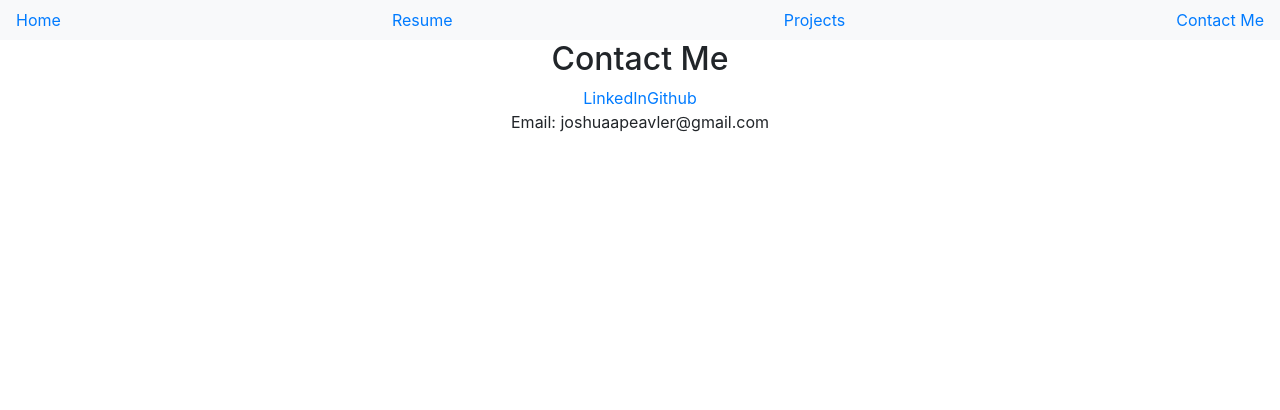
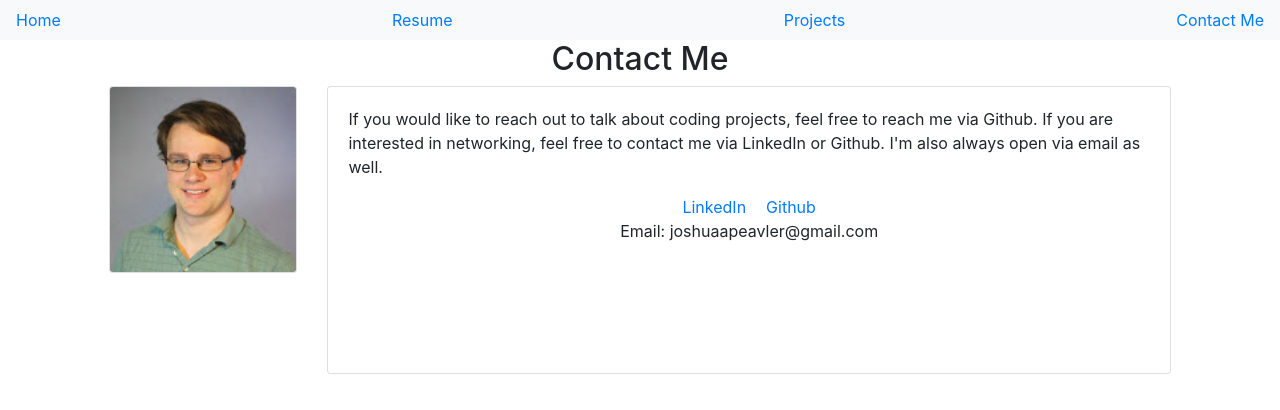
Before and after one commit to jpeavler/Portfolio-Mk2, a React (Create React App) app: page /Contact in a window 1280 px wide. Shown: the top 410 px of the page. Built offline with nearby package versions, Linux system fonts and the light colour scheme.

Commit message:
Stylized Contact Me page

```diff
--- a/src/components/ContactMe.js
+++ b/src/components/ContactMe.js
@@ -1,20 +1,42 @@
 import React from 'react';
 import NavBar from './NavBar';
+import {
+    Card,
+    CardImg,
+    CardText,
+    CardBody,
+    CardLink,
+    Row,
+    Col
+} from 'reactstrap'
 
 const ContactMe = () =>{
     return(
         <>
             <NavBar/>
             <h2>Contact Me</h2>
-            <a href="https://www.linkedin.com/in/joshuapeavler/">LinkedIn</a>
-            <a href="https://github.com/jpeavler">Github</a>
-            <p>Email: joshuaapeavler@gmail.com</p>
-            <form hidden>
-                <input type="text" placeholder="Name"/>
-                <input type="email" placeholder="Email"/>
-                <textarea type="text" placeholder="Message"/>
-                <input type="submit" value="Comments"/>
-            </form>
+            <Row>
+                <Col sm="1"></Col>
+                <Col sm="2">
+                    <Card>
+                        <CardImg src="/assets/ProfilePicture.jpg" alt="Joshua Peavler"/>
+                    </Card>
+                </Col>
+                <Col sm="8">
+                    <Card style={{ height: '18rem'}}>
+                        <CardBody>
+                            <CardText style={{ "text-align": "Left"}}>
+                                If you would like to reach out to talk about coding projects, feel free to
+                                reach me via Github. If you are interested in networking, feel free to
+                                contact me via LinkedIn or Github. I'm also always open via email as well.
+                            </CardText>
+                        <CardLink href="https://www.linkedin.com/in/joshuapeavler/">LinkedIn</CardLink>
+                        <CardLink href="https://github.com/jpeavler">Github</CardLink>
+                        <CardText>Email: joshuaapeavler@gmail.com</CardText>
+                        </CardBody>
+                    </Card>
+                </Col>
+            </Row>
         </>
     )
 }
```
